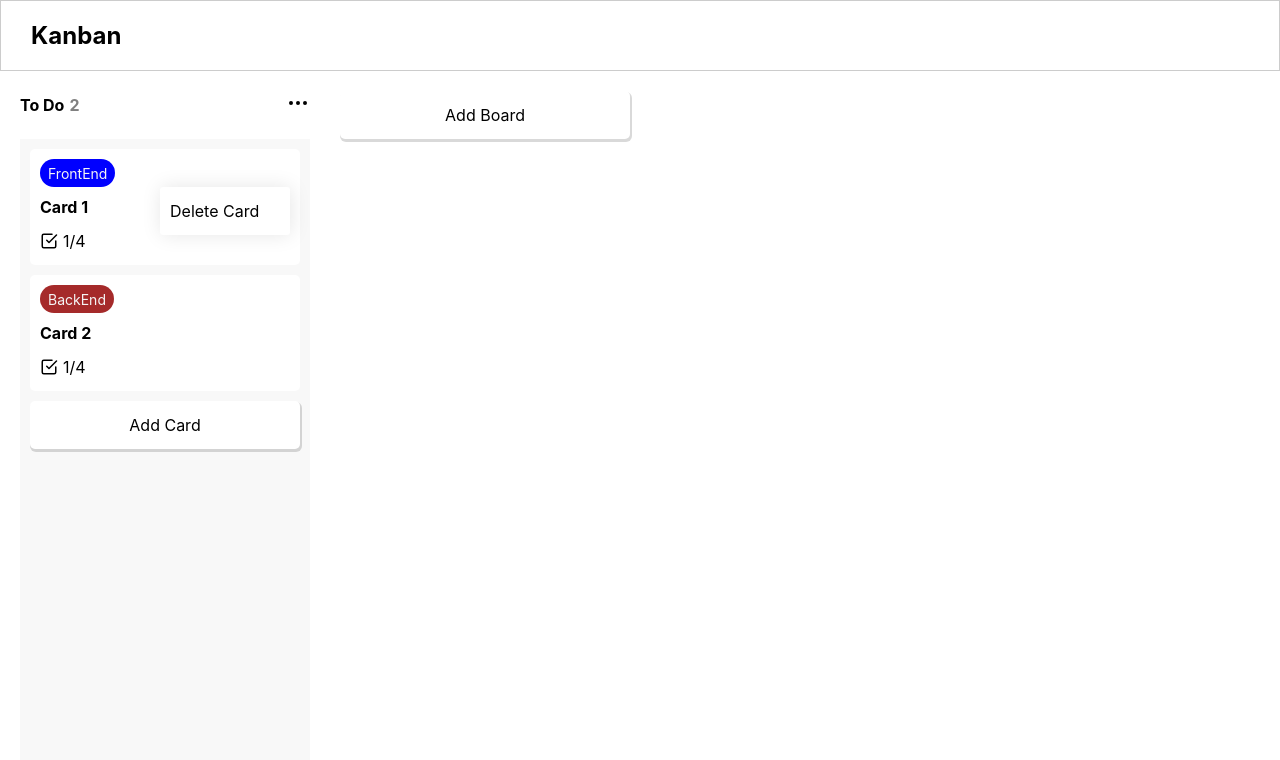
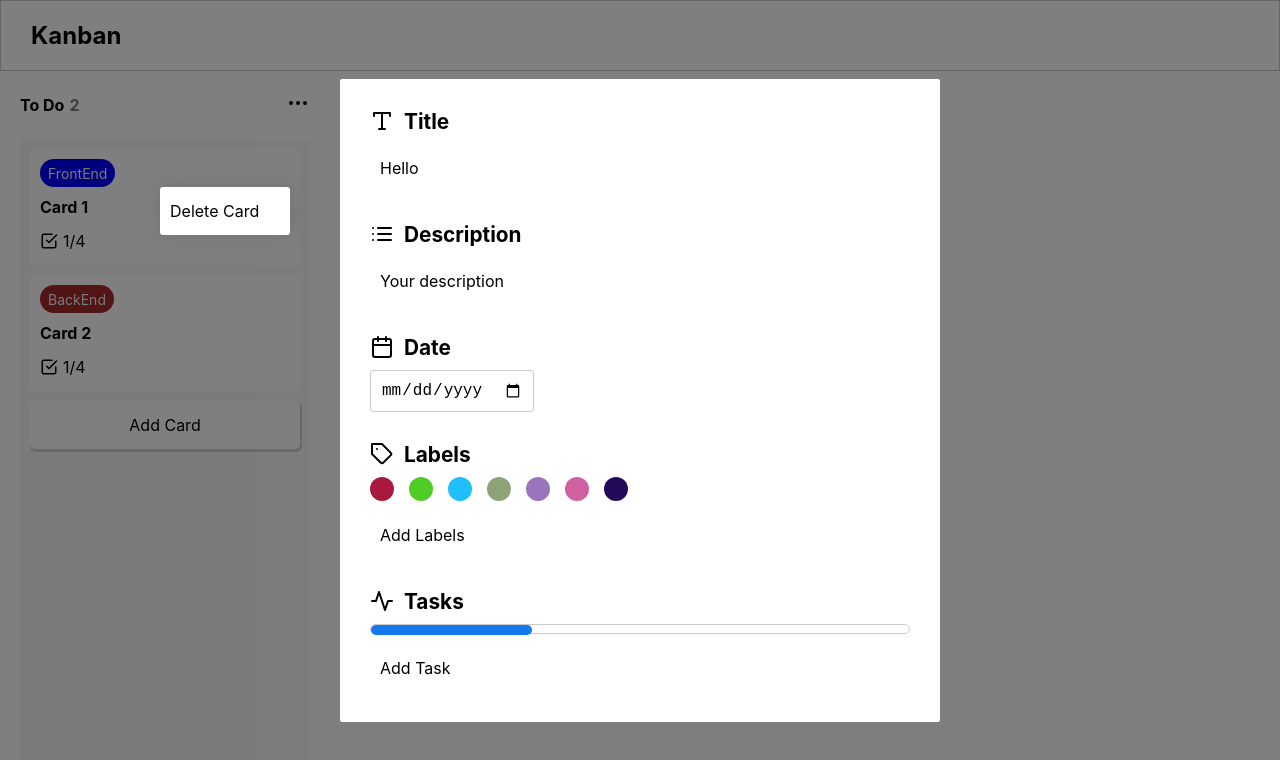
Before and after one commit to mohit-kumar-singh55/kanban, a React (Create React App) app: page / in a window 1280 px wide. Both pictures are taken after a click on the element 278 px from the left and 173 px from the top of the page. Shown: the top 760 px of the page. Built offline with nearby package versions, Linux system fonts and the light colour scheme.

Commit message:
making cardinfo modal

```diff
--- a/src/components/Card/Card.js
+++ b/src/components/Card/Card.js
@@ -3,14 +3,20 @@ import { CheckSquare, Clock, MoreHorizontal } from 'react-feather';
 import Chip from '../Chip/Chip';
 import DropDown from '../DropDown/DropDown';
 import './Card.css';
+import CardInfo from './CardInfo/CardInfo';
 
 function Card(props) {
     const [showDropDown, setShowDropDown] = useState(false);
+    const [showModal, setShowModal] = useState(false);
 
     return (
+        <>
+            {showModal && <CardInfo onClose={() => setShowModal(false)} />}
+
             <div className='card' draggable
                 onDragEnd={() => props.handleDragEnd(props.card?.id, props.boardId)}
                 onDragEnter={() => props.handleDragEnter(props.card?.id, props.boardId)}
+                onClick={() => setShowModal(true)}
             >
                 <div className="card_top">
                     <div className="card_top_labels">
@@ -37,6 +43,7 @@ function Card(props) {
                     <p><CheckSquare /> 1/4 </p>
                 </div>
             </div>
+        </>
     )
 }
 
--- /dev/null
+++ b/src/components/Card/CardInfo/CardInfo.css
@@ -0,0 +1,71 @@
+.cardinfo {
+    display: flex;
+    flex-direction: column;
+    gap: 30px;
+    width: 600px;
+    padding: 30px;
+    background-color: #fff;
+}
+
+.cardinfo_box {
+    display: flex;
+    flex-direction: column;
+    gap: 10px;
+}
+
+.cardinfo_box_title {
+    display: flex;
+    gap: 10px;
+    font-weight: bold;
+    font-size: 1.3rem;
+    align-items: center;
+}
+
+.cardinfo_box_body {
+    width: fit-content;
+}
+
+.cardinfo_box_body input {
+    outline: none;
+    border: 1px solid #ccc;
+    border-radius: 3px;
+    padding: 10px;
+    font-size: 1rem;
+}
+
+.cardinfo_box_colors {
+    display: flex;
+    align-items: center;
+    gap: 15px;
+}
+
+.cardinfo_box_colors li{
+    list-style: none;
+    border-radius: 50%;
+    height: 24px;
+    width: 24px;
+    cursor: pointer;
+    border: 3px solid transparent;
+    transition: 0.2s;
+}
+
+.cardinfo_box_colors .active{
+    border: 3px solid yellow;
+}
+
+.cardinfo_box_progress-bar{
+    height: 10px;
+    border-radius: 20px;
+    width: 100%;
+    border: 1px solid #ccc;
+}
+
+.cardinfo_box_progress{
+    height: 10px;
+    border-radius: 20px;
+    background-color: #1379ec;
+}
+
+.cardinfo_box_progress-active{
+    background-color: limegreen;
+}
--- /dev/null
+++ b/src/components/Card/CardInfo/CardInfo.js
@@ -0,0 +1,89 @@
+import React, { useState } from 'react';
+import { Activity, Calendar, List, Tag, Type } from 'react-feather';
+import Editable from '../../Editable/Editable';
+import Modal from '../../Modal/Modal';
+import "./CardInfo.css";
+
+function CardInfo(props) {
+    const colors = [
+        "#a8193d",
+        "#4fcc25",
+        "#1ebffa",
+        "#8da377",
+        "#9975bd",
+        "#cf61a1",
+        "#240959",
+    ];
+
+    const [activeColor, setActiveColor] = useState("");
+
+
+    return (
+        <Modal onClose={() => props.onClose()}>
+            <div className="cardinfo">
+                <div className="cardinfo_box">
+                    <div className="cardinfo_box_title">
+                        <Type />
+                        Title
+                    </div>
+                    <div className="cardinfo_box_body">
+                        <Editable text={"Hello"} placeholder="Enter Title" buttonText="Set Title" />
+                    </div>
+                </div>
+
+                <div className="cardinfo_box">
+                    <div className="cardinfo_box_title">
+                        <List />
+                        Description
+                    </div>
+                    <div className="cardinfo_box_body">
+                        <Editable text={"Your description"} placeholder="Enter Description" buttonText="Set Description" />
+                    </div>
+                </div>
+
+                <div className="cardinfo_box">
+                    <div className="cardinfo_box_title">
+                        <Calendar />
+                        Date
+                    </div>
+                    <div className="cardinfo_box_body">
+                        <input type="date" />
+                    </div>
+                </div>
+
+                <div className="cardinfo_box">
+                    <div className="cardinfo_box_title">
+                        <Tag />
+                        Labels
+                    </div>
+                    <div className="cardinfo_box_colors">
+                        {
+                            colors.map((item, index) => (
+                                <li key={index} style={{ backgroundColor: item }}
+                                    className={item === activeColor ? "active" : ""}
+                                    onClick={() => setActiveColor(item)} />))
+                        }
+                    </div>
+                    <div className="cardinfo_box_body">
+                        <Editable text={"Add Labels"} placeholder="Enter Label" buttonText="Set Label" />
+                    </div>
+                </div>
+
+                <div className="cardinfo_box">
+                    <div className="cardinfo_box_title">
+                        <Activity />
+                        Tasks
+                    </div>
+                    <div className="cardinfo_box_progress-bar">
+                        <div className="cardinfo_box_progress" style={{width:"30%"}} />
+                    </div>
+                    <div className="cardinfo_box_body">
+                        <Editable text={"Add Task"} placeholder="Enter Task" buttonText="Set Task" />
+                    </div>
+                </div>
+            </div>
+        </Modal>
+    )
+}
+
+export default CardInfo
--- /dev/null
+++ b/src/components/Modal/Modal.css
@@ -0,0 +1,18 @@
+.modal {
+    position: fixed;
+    top: 0;
+    left: 0;
+    width: 100%;
+    height: 100vh;
+    background-color: rgba(0, 0, 0, 0.5);
+    display: flex;
+    justify-content: center;
+    align-items: center;
+}
+
+.modal_content {
+    background-color: #fff;
+    border-radius: 3px;
+    max-height: 95vh;
+    overflow-y: auto;
+}
--- /dev/null
+++ b/src/components/Modal/Modal.js
@@ -0,0 +1,12 @@
+import React from 'react';
+import "./Modal.css";
+
+function Modal(props) {
+    return (
+        <div className='modal' onClick={() => props.onClose ? props.onClose() : ""}>
+            <div className="modal_content custom-scroll" onClick={(e) => e.stopPropagation()}>{props.children}</div>
+        </div>
+    )
+}
+
+export default Modal
```
Lines whose indentation alone changed are shown as unchanged.
